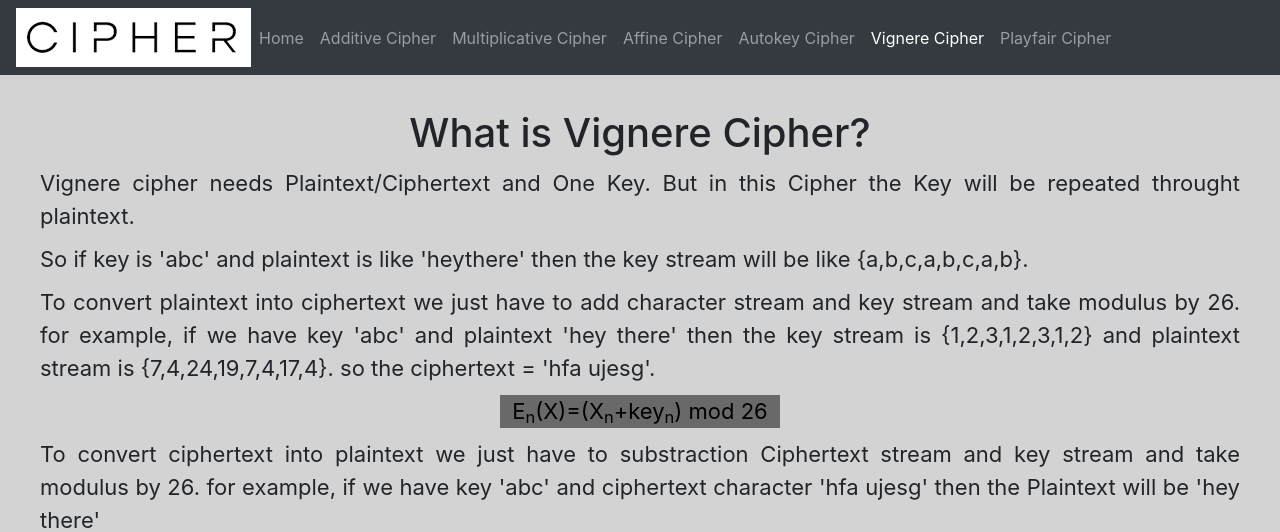
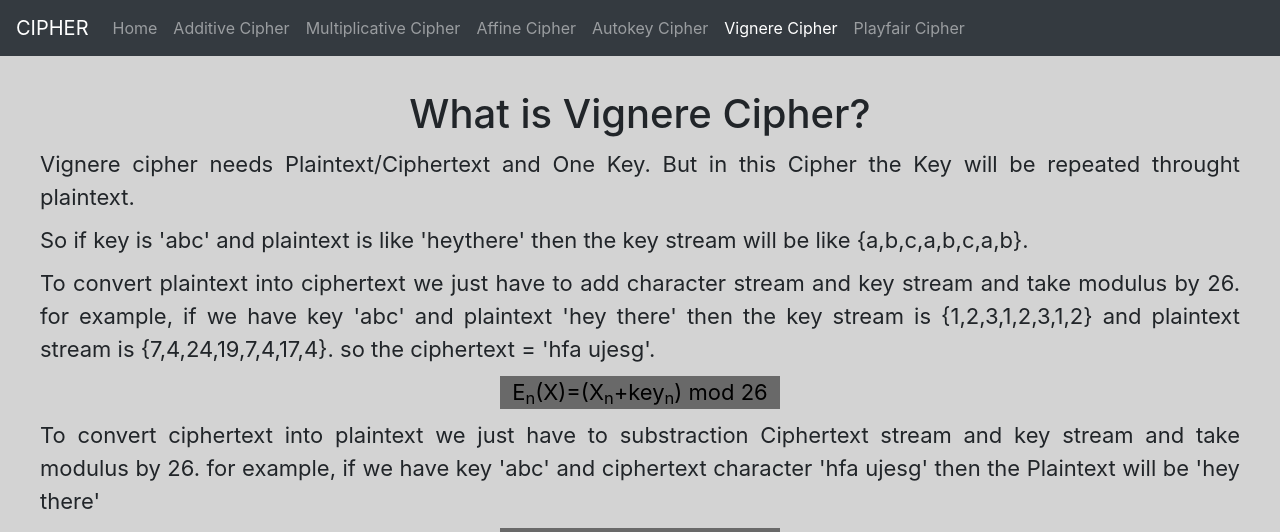
Before and after one commit to Rushit2907/Ciphers, a Django app: page /Vignere/ in a window 1280 px wide. Shown: the top 532 px of the page. Run offline with Django 3.2, Linux system fonts and the light colour scheme; some libraries are stand-ins or nearby versions.

Commit message:
Update Vignere.html

```diff
--- a/templates/Vignere.html
+++ b/templates/Vignere.html
@@ -32,7 +32,7 @@
 <body>
     {% load static %}
     <nav class="navbar navbar-expand-lg navbar-dark bg-dark">
-        <img src="{% static 'logo.png' %}" alt="my image">
+        <a class="navbar-brand" href="#">CIPHER</a>
         <button class="navbar-toggler" type="button" data-toggle="collapse" data-target="#navbarNavAltMarkup" aria-controls="navbarNavAltMarkup" aria-expanded="false" aria-label="Toggle navigation">
             <span class="navbar-toggler-icon"></span>
         </button>
```
